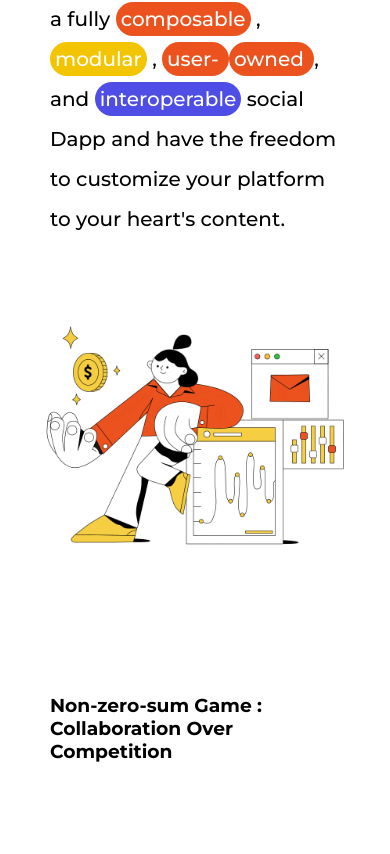
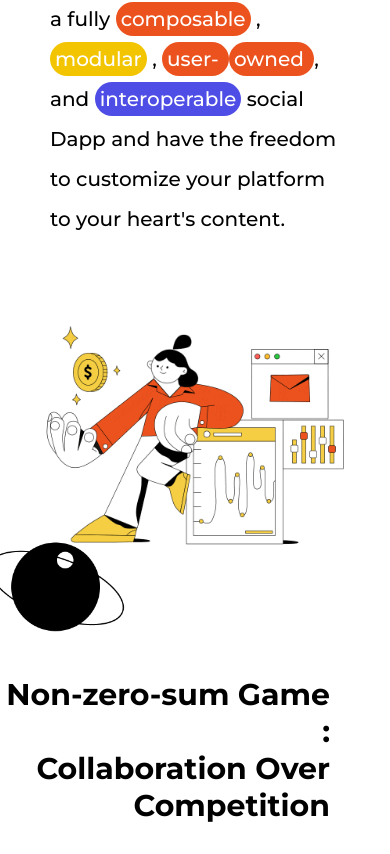
Before and after one commit to DevOlagboye/mathchain-react, a React (Create React App) app: page / in a window 390 px wide. Shown: the part 2385-3239 px from the top of the page. Before the commit the page ends 3217 px from the top, so only its background shows below. Built offline with nearby package versions, Linux system fonts and the light colour scheme.

Commit message:
Started styling  the Non Zero  Component

```diff
--- a/src/Components/NonZero/NonZero.css
+++ b/src/Components/NonZero/NonZero.css
@@ -1,7 +1,29 @@
 .non-zero-container {
-  padding: 50px;
+  padding: 20px 60px 0px 0px;
 }
 
 .non-zero-text > h3 {
   font-family: "Montserrat", sans-serif;
+  font-size: 50px;
+  font-weight: 700;
+  text-align: right;
 }
+
+.non-zero-text {
+  position: relative;
+}
+
+.eclipse-image {
+  position: absolute;
+  left: 0;
+  top: -180px;
+}
+
+@media (max-width: 600px) {
+  .eclipse-image {
+    width: 150px;
+  }
+  .non-zero-text > h3 {
+    font-size: 30px;
+  }
+}
--- a/src/Components/NonZero/NonZero.jsx
+++ b/src/Components/NonZero/NonZero.jsx
@@ -1,10 +1,12 @@
 import React from "react";
 import "./NonZero.css";
+import eclipseImg from "../../assets/images/eclipse.png";
 
 const NonZero = () => {
   return (
     <div className="non-zero-container">
       <div className="non-zero-text">
+        <img src={eclipseImg} alt="" className="eclipse-image" />
         <h3>
           Non-zero-sum Game : <br /> Collaboration Over <br />
           Competition
```
Also changed, not shown: src/assets/images/eclipse.png (added).
